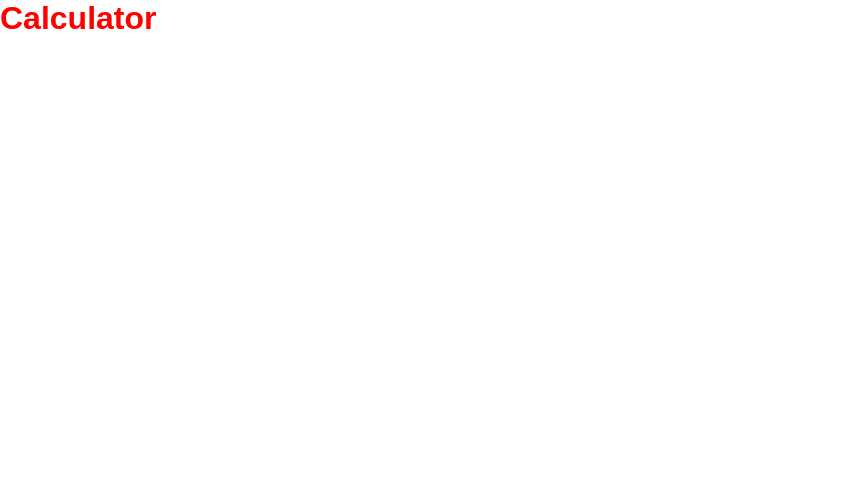
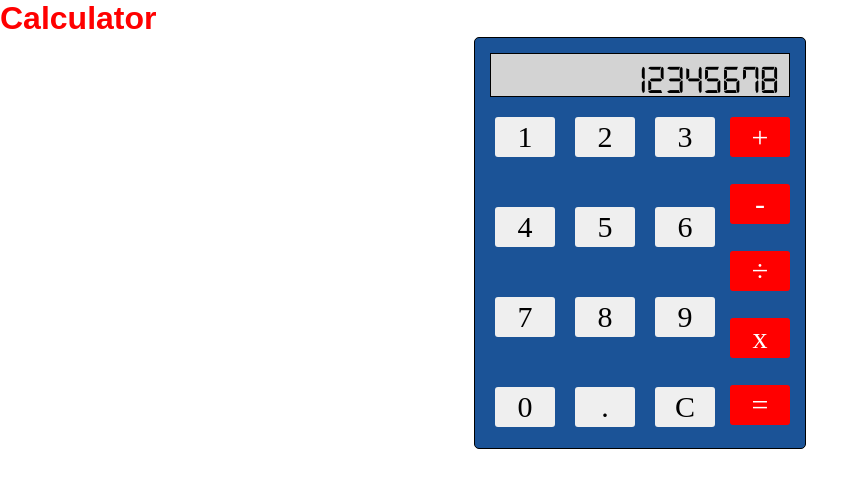
Before and after one commit to trekitch/calculator, a plain HTML site: page index.html in a window 1280 px wide. Shown: the whole page, without its empty margins (0-868 px from the left). Drawn offline with Linux system fonts and the light colour scheme.

Commit message:
added buttons for numbers and operators

```diff
--- a/index.html
+++ b/index.html
@@ -10,5 +10,34 @@
 </head>
 <body>
     <h1>Calculator</h1>
+    <div id="calcbody">
+        <div class="display">12345678</div>
+        <div class="button_container">
+            <div class="number_container">
+                <button class="numb">1</button>
+                <button class="numb">2</button>
+                <button class="numb">3</button>
+                <button class="numb">4</button>
+                <button class="numb">5</button>
+                <button class="numb">6</button>
+                <button class="numb">7</button>
+                <button class="numb">8</button>
+                <button class="numb">9</button>
+                <button class="numb">0</button>
+                <button class="numb">.</button>
+                <button class="numb">C</button>
+            </div>
+            <div class="operators">
+                <button>+</button>
+                <button>-</button>
+                <button>&#xF7;</button>
+                <button>x</button>
+                <button>=</button>
+            </div>
+
+        </div>
+
+
+    </div>
 </body>
 </html>
```
